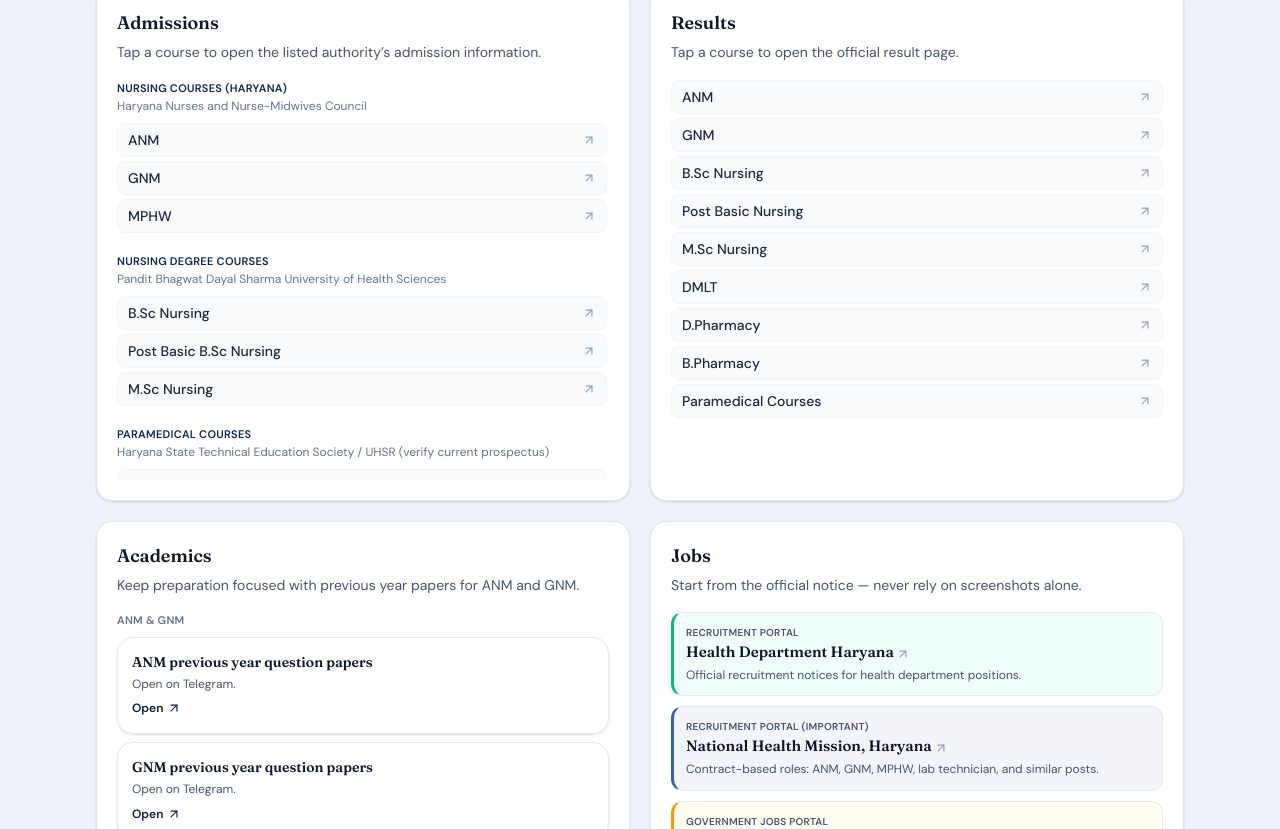
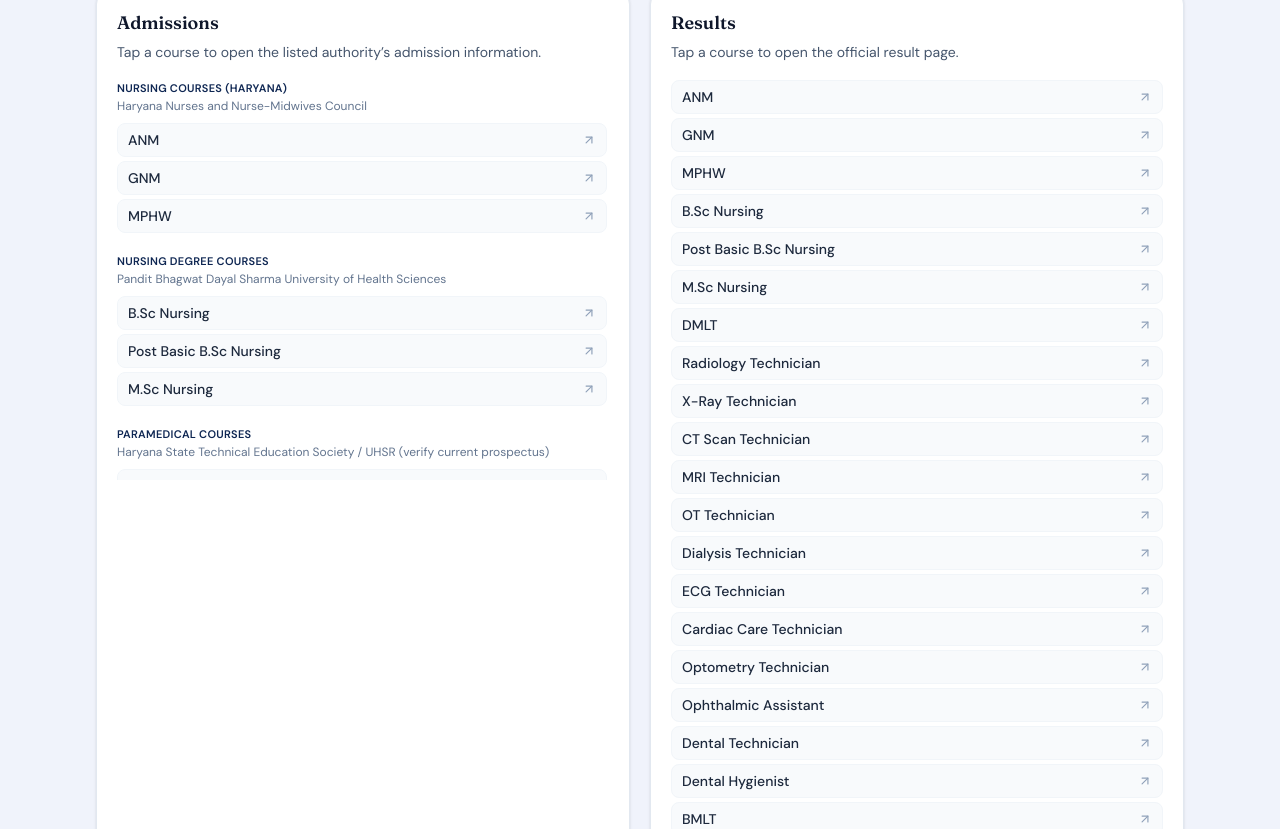
Before and after one commit to mnishjangra/nursing, a React (Vite) app: page / in a window 1280 px wide. Shown: the part 2351-3180 px from the top of the page. Built offline with nearby package versions, Linux system fonts and the light colour scheme.

Commit message:
corrected text

```diff
--- a/src/data/links.js
+++ b/src/data/links.js
@@ -342,17 +342,29 @@
   },
 ]
 
-export const resultsCourses = [
-  { id: 'res-anm', name: 'ANM', url: RESULTS_LINK },
-  { id: 'res-gnm', name: 'GNM', url: RESULTS_LINK },
-  { id: 'res-bsc', name: 'B.Sc Nursing', url: RESULTS_LINK },
-  { id: 'res-post-basic', name: 'Post Basic Nursing', url: RESULTS_LINK },
-  { id: 'res-msc', name: 'M.Sc Nursing', url: RESULTS_LINK },
-  { id: 'res-dmlt', name: 'DMLT', url: 'https://www.hsbte.org.in/index' },
-  { id: 'res-dpharm', name: 'D.Pharmacy', url: 'http://103.234.185.158/show_my_result' },
-  { id: 'res-bpharm', name: 'B.Pharmacy', url: 'https://uhsr.ac.in/detail.aspx?artid=104&menuid=102' },
-  { id: 'res-paramed', name: 'Paramedical Courses', url: RESULTS_LINK },
-]
+const resultCourseUrlByName = {
+  DMLT: 'https://www.hsbte.org.in/index',
+  'D.Pharmacy': 'http://103.234.185.158/show_my_result',
+  'B.Pharmacy': RESULTS_LINK,
+}
+
+const toCourseId = (name) =>
+  `res-${name
+    .toLowerCase()
+    .replace(/[^a-z0-9]+/g, '-')
+    .replace(/^-+|-+$/g, '')}`
+
+/**
+ * Keep Results course list in sync with Admission course list.
+ * Any course added in admissionHomeGroups appears automatically in resultsCourses.
+ */
+export const resultsCourses = admissionHomeGroups
+  .flatMap((group) => group.courses)
+  .map((course) => ({
+    id: toCourseId(course.name),
+    name: course.name,
+    url: resultCourseUrlByName[course.name] || RESULTS_LINK,
+  }))
 
 export const recentUpdates = []
 
```
